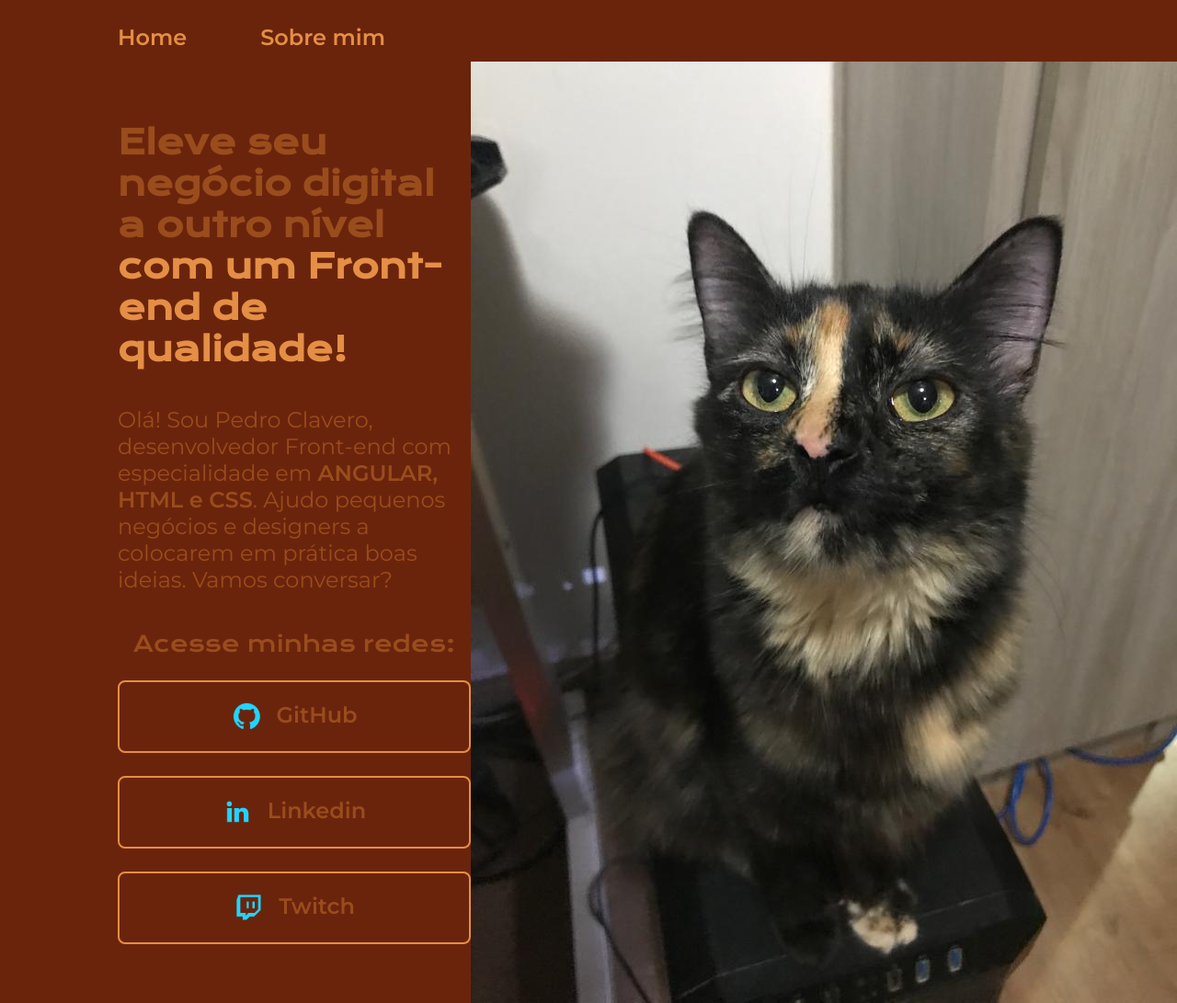
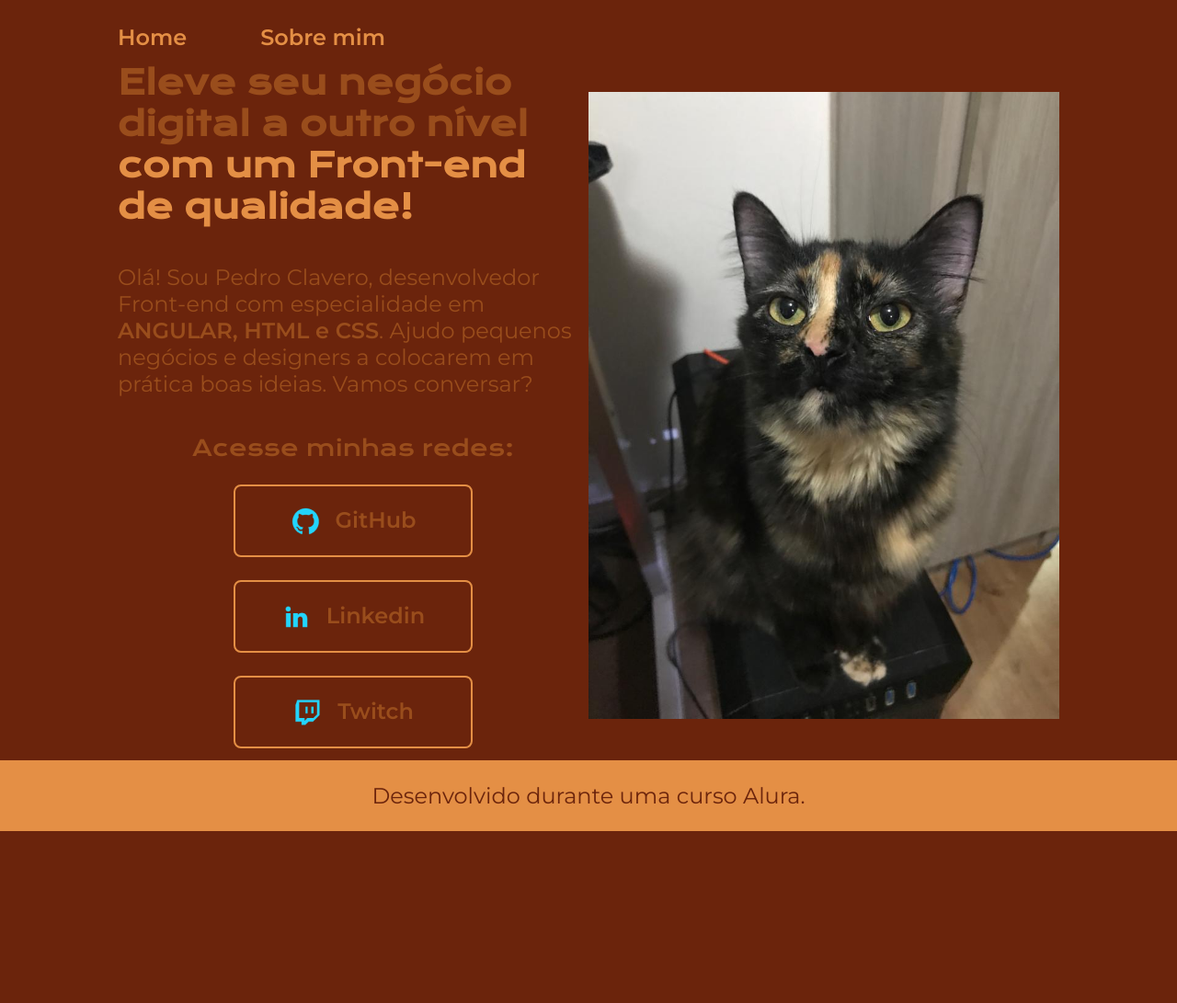
Before and after one commit to pedroclavero/html-css, a plain HTML site: page index.html in a window 1280 px wide. Shown: the top 1091 px of the page at 92% size. After the commit the page ends 904 px from the top, so only its background shows below. Drawn offline with nearby package versions, Linux system fonts and the light colour scheme.

Commit message:
change on sizes for responsives values.

```diff
--- a/index.html
+++ b/index.html
@@ -30,7 +30,7 @@
                 </a>
             </div>
         </section>
-        <img src="./assets/olga.jpeg" alt="Olga meu gatinho.">
+        <img class="apresentacao__imagem" src="./assets/olga.jpeg" alt="Olga meu gatinho.">
     </main>
     <footer class="rodape">
         <p>Desenvolvido durante uma curso Alura.</p>
--- a/styles/style.css
+++ b/styles/style.css
@@ -31,7 +31,7 @@ body{
 }
 
 .apresentacao__conteudo{
-    width: 615px;
+    width: 50%;
     display: flex;
     flex-direction: column;
     gap: 40px;
@@ -57,7 +57,7 @@ body{
 
 .apresentacao__conteudo__links__link {
     border: 2px solid var(--cor-terciaria);
-    width: 380px;
+    width: 50%;
     text-align: center;
     border-radius: 8px;
     padding: 21.5px 0;
@@ -81,6 +81,10 @@ body{
     font-size: 1.5rem;
 }
 
+.apresentacao__imagem{
+   width: 50%;
+}
+
 .rodape {
     color: var(--cor-primaria);
     background-color: var(--cor-terciaria);
@@ -90,6 +94,7 @@ body{
     font-weight: 400;
     font-size: 1.5rem;
 }
+
 .cabecalho{
     padding: 2% 0% 0% 10%;
 }
```
Also changed, not shown: about.html (+1 -1 lines).
